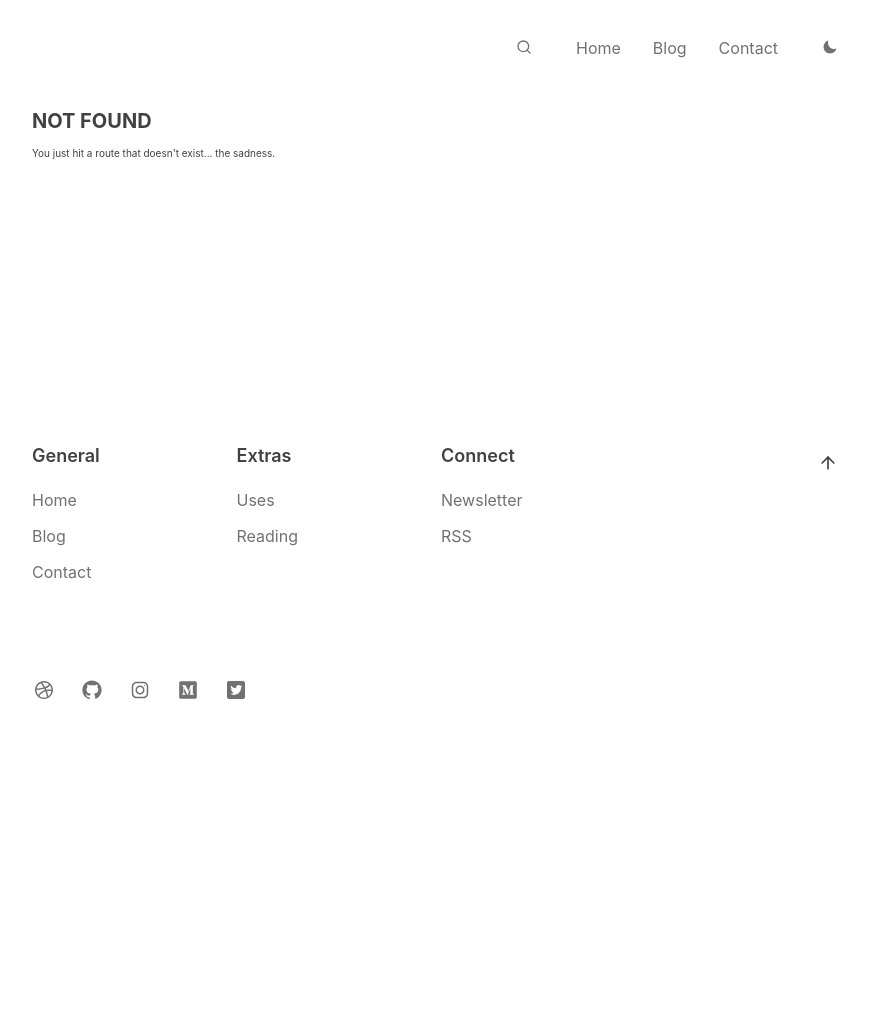
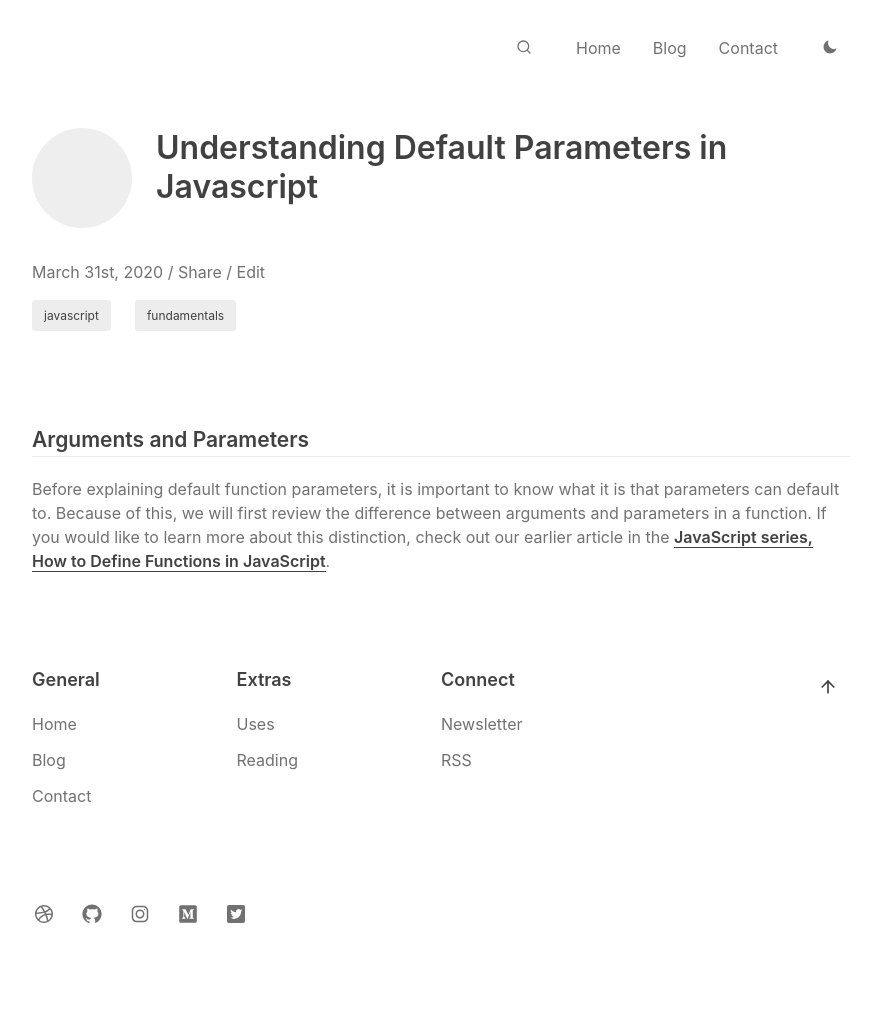
Before and after one commit to juwanpetty/juwan-portfolio, a Gatsby site: page /post in a window 1280 px wide. Before the commit this address had no page. Shown: the whole page, without its empty margins (199-1080 px from the left). Before the commit the page ends 800 px from the top, so only its background shows below. Built offline with nearby package versions, Linux system fonts and the light colour scheme; Gatsby itself is replaced by a stand-in of ours.

Commit message:
Add blog and post templates

```diff
--- a/src/components/Common/Paragraph/Paragraph.js
+++ b/src/components/Common/Paragraph/Paragraph.js
@@ -11,4 +11,16 @@ export const Paragraph = styled.p`
   &:not(:last-child) {
     margin-bottom: 16px;
   }
+
+  a {
+    text-decoration: none;
+    color: ${color.black};
+    font-size: ${typography.size.m1}rem;
+    line-height: 1.25;
+    font-weight: ${typography.weight.medium};
+
+    border-bottom: 1px solid;
+    border-bottom-color: currentcolor;
+    border-color: currentColor;
+  }
 `
--- a/src/components/Index/Heading/Heading.module.js
+++ b/src/components/Index/Heading/Heading.module.js
@@ -56,13 +56,9 @@ const Title = styled.h1`
   margin: 0;
   margin-bottom: 48px;
   color: ${color.black};
-  font-size: ${typography.size.l1}rem;
+  font-size: ${typography.size.m2}rem;
   font-weight: ${typography.weight.medium};
-  line-height: 1.25;
-
-  font-size: 18px;
   line-height: 155%;
-  font-weight: 600;
 
   a {
     text-decoration: none;
--- a/src/components/Index/Posts/Posts.js
+++ b/src/components/Index/Posts/Posts.js
@@ -26,7 +26,7 @@ export const Posts = () => (
 
     <PostList>
       <Post>
-        <Title>
+        <Title to="/post">
           <h3>Understanding Generators in JavaScript</h3>
         </Title>
         <PostDate>
@@ -38,7 +38,7 @@ export const Posts = () => (
         </Description>
       </Post>
       <Post>
-        <Title>
+        <Title to="/post">
           <h3>
             macOS Catalina 10.15: Setting up a Brand New Mac for Development
           </h3>
@@ -52,7 +52,7 @@ export const Posts = () => (
         </Description>
       </Post>
       <Post>
-        <Title>
+        <Title to="/post">
           <h3>Understanding Map and Set in JavaScript</h3>
         </Title>
         <PostDate>
--- /dev/null
+++ b/src/pages/post.js
@@ -0,0 +1,99 @@
+import React from "react"
+import styled from "styled-components"
+import SEO from "../components/seo"
+import { Content } from "../components/Layout"
+import { typography, color, spacing } from "../constants/styles"
+import { Link } from "gatsby"
+import { Paragraph } from "../components/Common"
+
+const Header = styled.div`
+  margin: 32px 0 96px;
+
+  & > div:first-child {
+    display: grid;
+    grid-template-columns: auto 1fr;
+    grid-gap: 24px;
+    margin-bottom: 32px;
+  }
+`
+const PostImage = styled.div`
+  width: 100px;
+  height: 100px;
+  border-radius: 100%;
+  background: #eee;
+`
+
+const Title = styled.div`
+  font-size: ${typography.size.l1}rem;
+  font-weight: ${typography.weight.medium};
+`
+
+const Meta = styled.div`
+  color: ${color.gray9};
+  font-size: ${typography.size.m1}rem;
+  line-height: 1.5;
+  font-weight: ${typography.weight.regular};
+  margin-bottom: 16px;
+`
+
+const TagsList = styled.div`
+  display: flex;
+  justify-content: flex-start;
+  align-items: center;
+`
+
+const Tag = styled(Link)`
+  color: ${color.black};
+  font-size: ${typography.size.s1}rem;
+  text-decoration: none;
+  background: ${color.gray7};
+  padding: 8px 12px;
+  border-radius: ${spacing.borderRadius.medium}px;
+
+  &:not(:last-child) {
+    margin-right: 24px;
+  }
+`
+
+const Main = styled.div`
+  h2 {
+    padding-bottom: 4px;
+    margin-bottom: 20px;
+    font-weight: ${typography.weight.medium};
+    font-size: ${typography.size.m3}rem;
+    border-bottom: 1px solid ${color.gray7};
+  }
+`
+
+const BlogPage = () => (
+  <Content>
+    <SEO title="Blog" />
+    <Header>
+      <div>
+        <PostImage></PostImage>
+        <Title>Understanding Default Parameters in Javascript</Title>
+      </div>
+      <Meta>March 31st, 2020 / Share / Edit</Meta>
+      <TagsList>
+        <Tag>javascript</Tag>
+        <Tag>fundamentals</Tag>
+      </TagsList>
+    </Header>
+    <Main>
+      <h2>Arguments and Parameters</h2>
+      <Paragraph>
+        Before explaining default function parameters, it is important to know
+        what it is that parameters can default to. Because of this, we will
+        first review the difference between arguments and parameters in a
+        function. If you would like to learn more about this distinction, check
+        out our earlier article in the{" "}
+        <a href="www.google.com">
+          JavaScript series, How to Define Functions in JavaScript
+        </a>
+        .
+      </Paragraph>
+    </Main>
+  </Content>
+)
+
+export default BlogPage
```
Also changed, not shown: src/components/Project/Paragraph/Paragraph.js (+0 -13 lines), src/pages/blog.js (added, +161 -0 lines).
